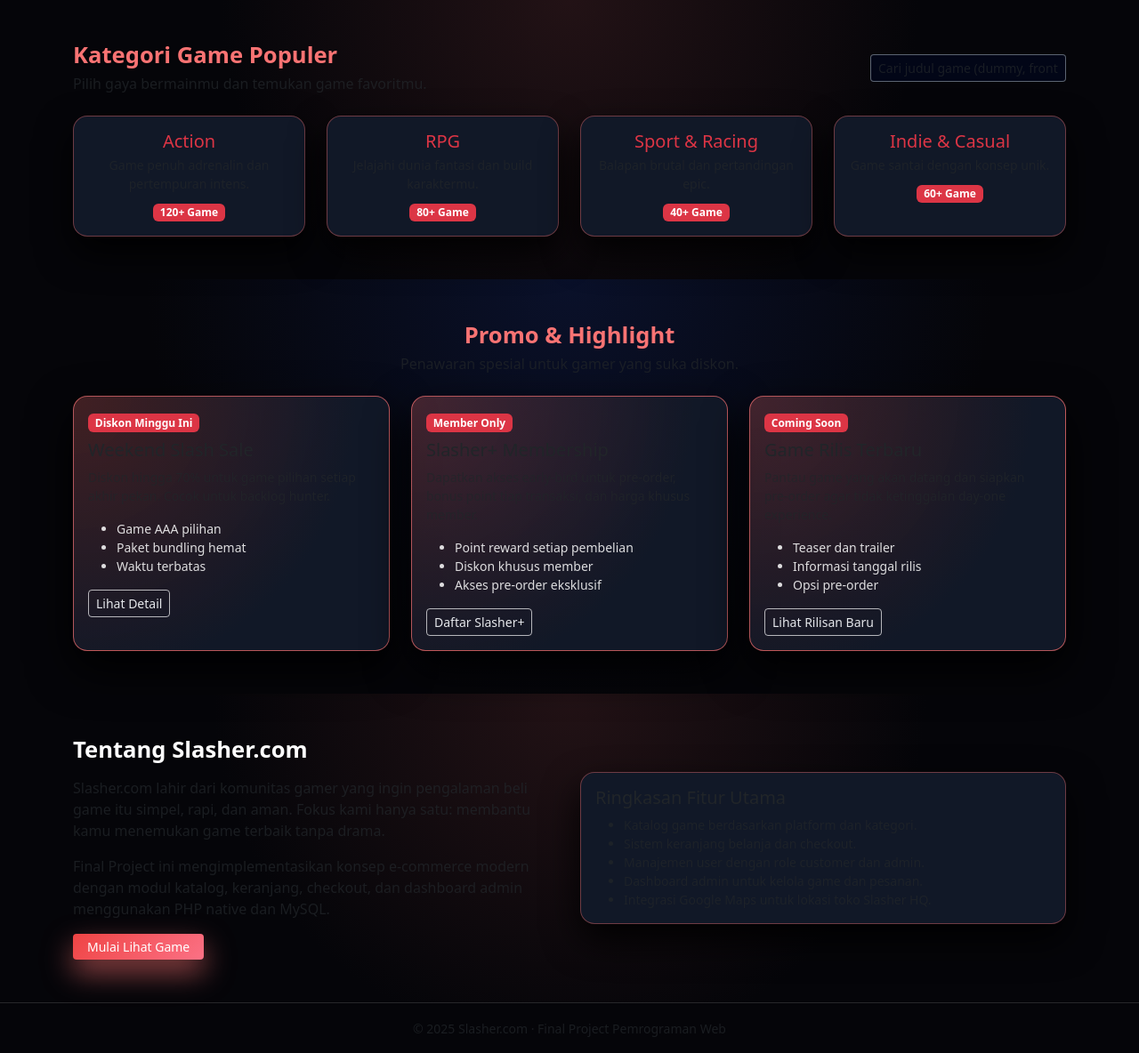
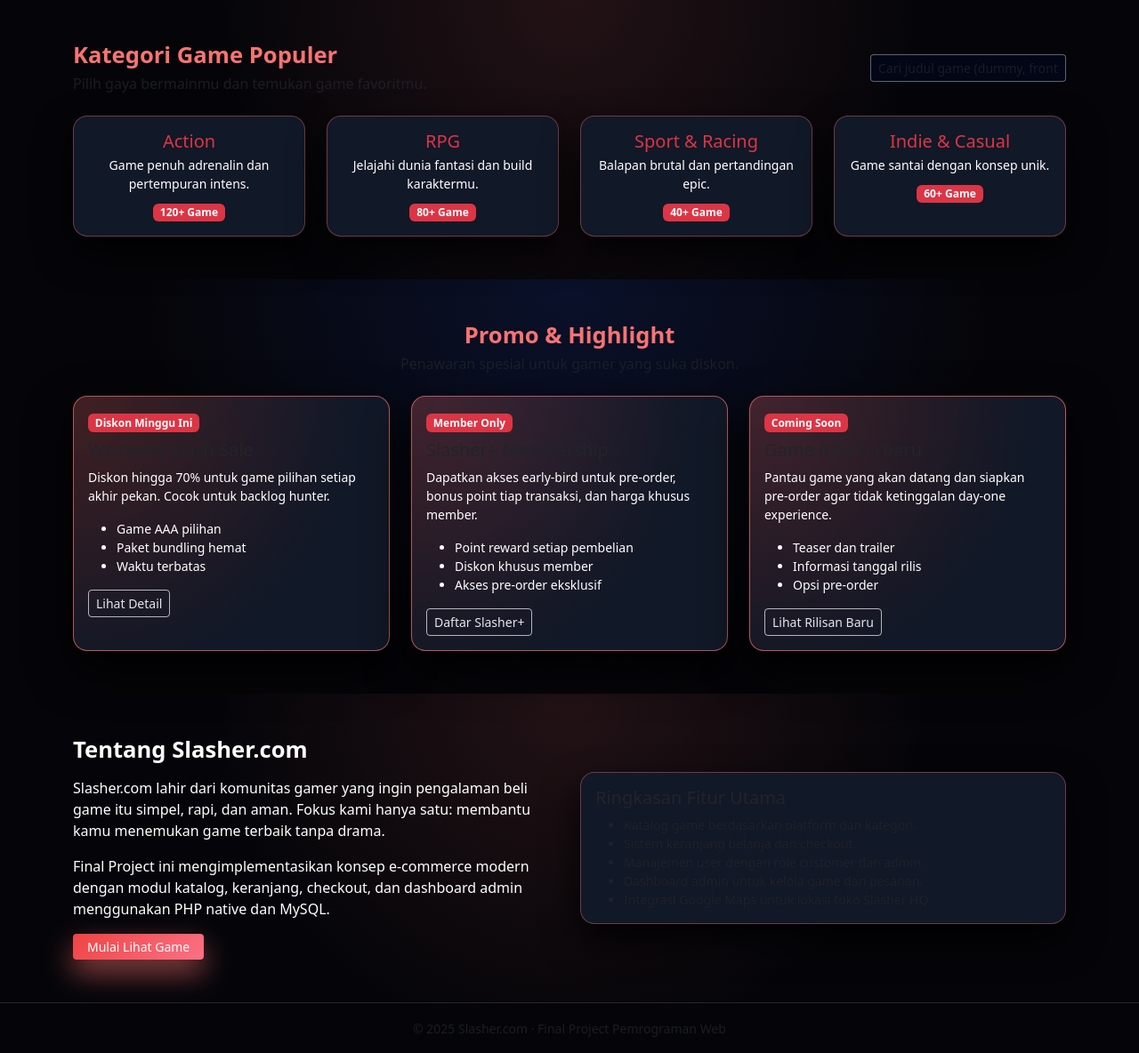
Before and after one commit to Rafaelwiratama/FP-PWEB-B2-2025, a PHP site: page / in a window 1280 px wide. Shown: the part 801-1985 px from the top of the page at 89% size. Run offline with PHP 8.4, Linux system fonts and the light colour scheme.

Commit message:
Update style.css

```diff
--- a/assets/css/style.css
+++ b/assets/css/style.css
@@ -141,22 +141,21 @@ body {
   }
 }
 
-
+.slasher-card h3,
 .slasher-card p {
-  color: rgba(255, 255, 255, 0.85);
+  color: #ffffff !important;
 }
 
+.slasher-card-highlight h3,
+.slasher-card-highlight h4,
 .slasher-card-highlight p,
 .slasher-card-highlight ul li {
-  color: rgba(255, 255, 255, 0.85);
-}
-
-#about p {
-  color: rgba(255, 255, 255, 0.88);
+  color: #ffffff !important;
 }
 
 #about h2,
 #about h3,
-#about h4 {
-  color: #ffffff;
+#about h4,
+#about p {
+  color: #ffffff !important;
 }
```
